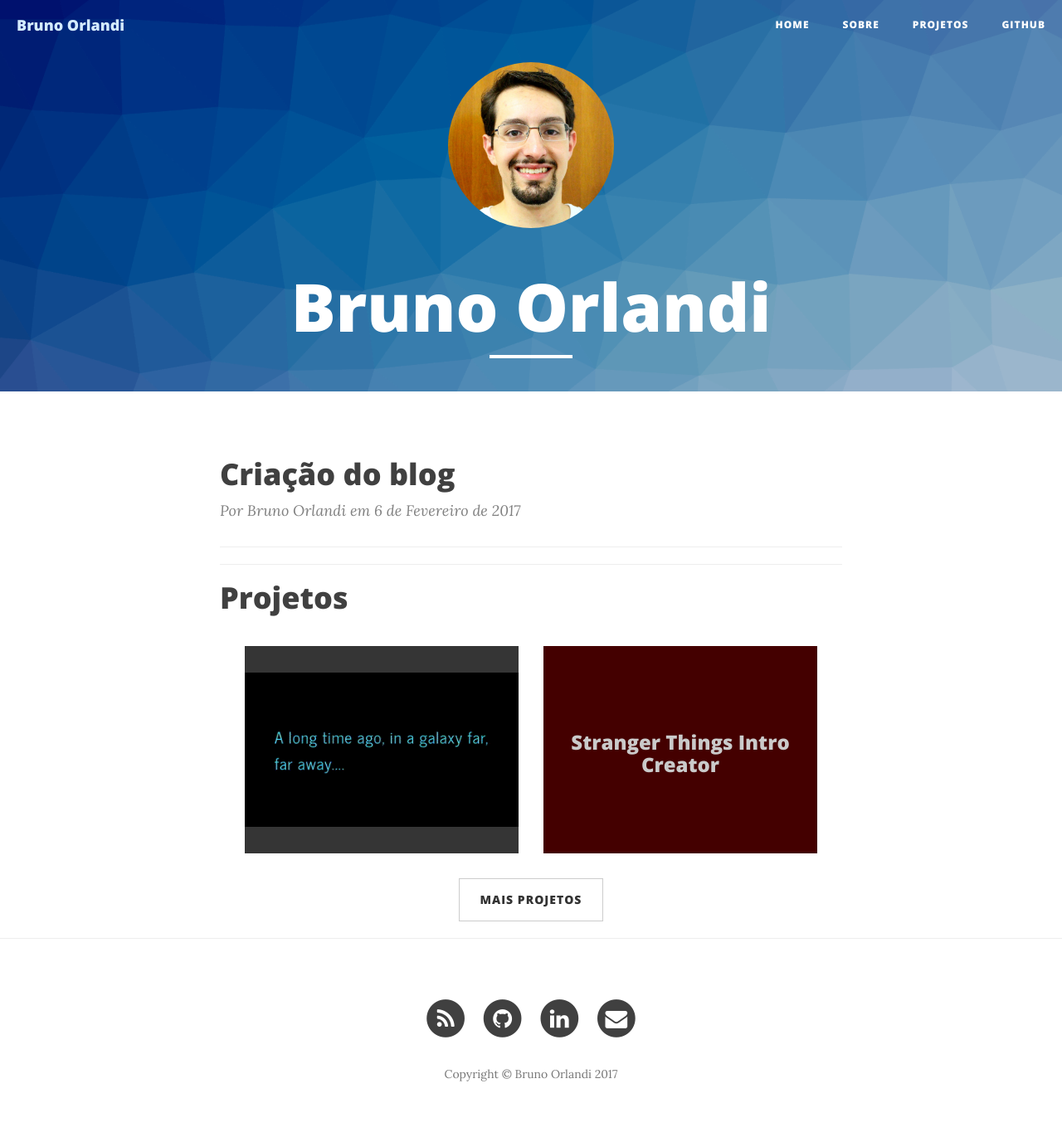
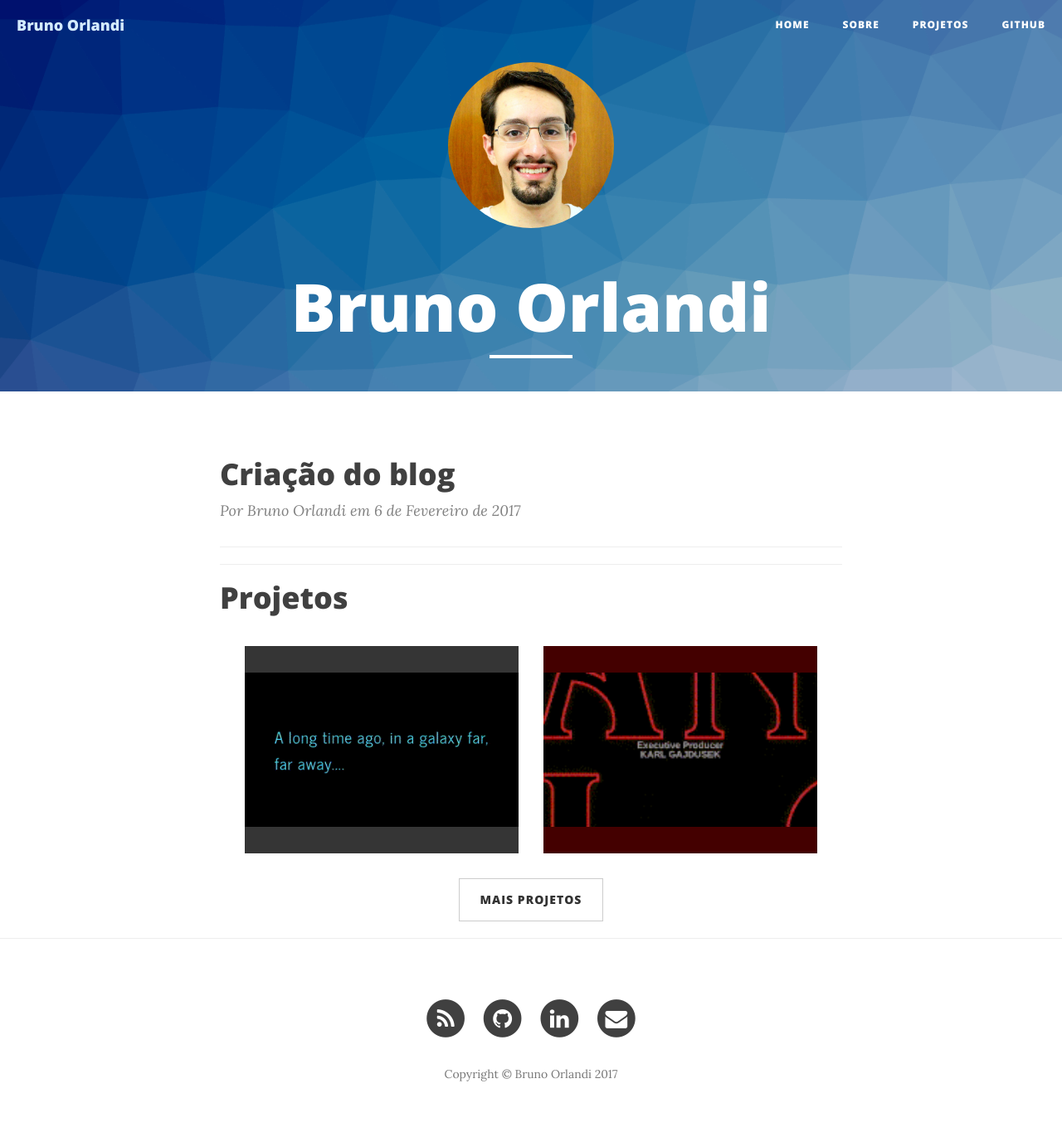
Before and after one commit to BrOrlandi/brorlandi.github.io, a Jekyll site: the page built from index.html, in a window 1280 px wide. Shown: the whole page at 83% size. Built offline with Jekyll 4.4.1, drawn with Linux system fonts in a browser that asks for light colours; nearby versions of some CDN libraries; the list of posts is cut into pages by our own code.

Commit message:
Stranger Things Intro Creator project gif

```diff
--- a/_data/projects.yml
+++ b/_data/projects.yml
@@ -1,9 +1,10 @@
 -   title: Star Wars Intro Creator
     link: https://brorlandi.github.io/StarWarsIntroCreator/
-    image: /img/starwars.gif #https://unsplash.it/800/600?random
+    image: /img/starwars.gif
     bg-color: "#353535"
 
 -   title: Stranger Things Intro Creator
     link: https://brorlandi.github.io/StrangerThingsIntroCreator/
     bg-color: "#440000"
+    image: /img/strangerthings.gif
     text-color: "#cacaca"
--- a/_includes/projects.html
+++ b/_includes/projects.html
@@ -7,7 +7,7 @@
         style="background-color: {{project.bg-color}};"
     {% endif %}
     >
-        <img class="img-responsive" src="{{project.image}}" alt="">
+        <img class="img-responsive" style="width: 100%" src="{{project.image}}" alt="">
     {% unless project.image %}
          <h3 style="color: {{project.text-color}}">{{project.title}}</h3>
     {% endunless %}
```
Also changed, not shown: img/strangerthings.gif (added).
